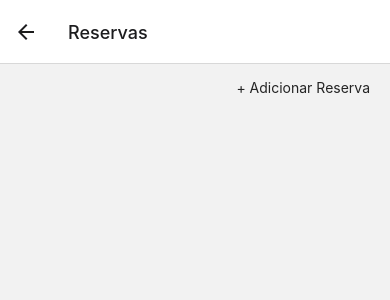
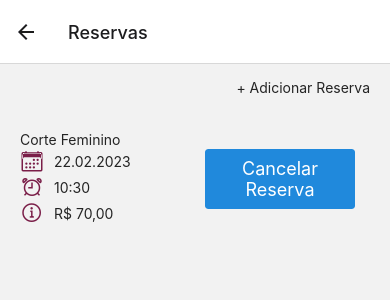
Before and after one commit to demetriuscaminha/alexstudio, a React Native app: screen /Reservas in a window 390 px wide. Shown: the top 300 px of the page. Built offline with nearby package versions, Linux system fonts and the light colour scheme.

Commit message:
Ajustes Reservas

```diff
--- a/App.js
+++ b/App.js
@@ -7,6 +7,7 @@ import EsqueceuSenha from './src/screens/EsqueceuSenha';
 import Principal from './src/screens/Principal';
 import Reservas from './src/screens/Reservas';
 import AdicionarReserva from './src/screens/AdicionarReserva';
+import ServicoListCabelo from './src/screens/ServicoListCabelo';
 
 const Stack = createStackNavigator();
 
@@ -20,6 +21,7 @@ function MyStack() {
       <Stack.Screen name="Principal" component={Principal} options={{headerShown: false}}/>
       <Stack.Screen name="Reservas" component={Reservas} />
       <Stack.Screen name="AdicionarReserva" component={AdicionarReserva}/>
+      <Stack.Screen name="ServicoListCabelo" component={ServicoListCabelo}/>
     </Stack.Navigator>
   );
 }
--- a/src/screens/Inicio.js
+++ b/src/screens/Inicio.js
@@ -12,10 +12,6 @@ const carouselData = [
   { id: 5, image: require('../../assets/images/05.jpg') },
 ];
 
-const actioBtn = () => {
-  console.log('Botão clicado!');
-}
-
 const renderItem = ({ item }) => {
   return (
     <View style={styles.grid}>
@@ -28,6 +24,14 @@ const renderItem = ({ item }) => {
 
 export default function Inicio({navigation}) {
   const windowWidth = Dimensions.get('window').width;
+
+  const actioBtn = () => {
+    console.log('Botão clicado!');
+  }
+
+  const ServicoListCabelo = () => {
+    navigation.navigate("ServicoListCabelo")
+  }
 
   return (
     <View style={styles.content}>
@@ -46,23 +50,23 @@ export default function Inicio({navigation}) {
 
       <View>
         <View style={styles.row}>
-          <TouchableOpacity style={styles.button} onPress={actioBtn}>
+          <TouchableOpacity style={styles.button} onPress={() => ServicoListCabelo()}>
             <Ionicons name="cut" size={32} color="white" />
             <Text style={styles.buttonText}>Cabelo</Text>
           </TouchableOpacity>
           <TouchableOpacity style={styles.button} onPress={actioBtn}>
             <Ionicons name="cut" size={32} color="white" />
-            <Text style={styles.buttonText}>Cabelo</Text>
+            <Text style={styles.buttonText}>Manicure</Text>
           </TouchableOpacity>
         </View>
         <View style={styles.row}>
           <TouchableOpacity style={styles.button} onPress={actioBtn}>
             <Ionicons name="cut" size={32} color="white" />
-            <Text style={styles.buttonText}>Cabelo</Text>
+            <Text style={styles.buttonText}>Maquiagem</Text>
           </TouchableOpacity>
           <TouchableOpacity style={styles.button} onPress={actioBtn}>
             <Ionicons name="cut" size={32} color="white" />
-            <Text style={styles.buttonText}>Cabelo</Text>
+            <Text style={styles.buttonText}>Depilação</Text>
           </TouchableOpacity>
         </View>
       </View>
--- a/src/screens/Login.js
+++ b/src/screens/Login.js
@@ -1,7 +1,7 @@
 import React from 'react'
 import { Button, Input, Text } from 'react-native-elements'
-import { TouchableOpacity, View } from 'react-native'
-import styles from '../styles/styles'
+import { Dimensions, StyleSheet, TouchableOpacity, View } from 'react-native'
+import styles from '../styles/styles';
 
 export default function Login({navigation}) {
 
@@ -25,12 +25,13 @@ export default function Login({navigation}) {
         </TouchableOpacity>{' '}
         .
       </Text>
-      <View>
+      <View style={styles.content}>
         <Input
           placeholder="E-mail"
           onChangeText={value => {setEmail(value)}}
           keyboardType='email-address'
           rightIcon={{ type: 'font-awesome', name: 'envelope'}}
+          inputStyle={styles.inputField}
         />
         <Input
           placeholder="Sua Senha"
--- a/src/screens/Reservas.js
+++ b/src/screens/Reservas.js
@@ -1,25 +1,51 @@
-import React from 'react'
-import { View, TouchableOpacity, StyleSheet } from 'react-native'
-import { Text } from 'react-native-elements'
-import styles from '../styles/styles'
+import React from "react";
+import { View, TouchableOpacity, StyleSheet } from "react-native";
+import { Button, Text } from "react-native-elements";
+import styles from "../styles/styles";
+import Ionicons from "@expo/vector-icons/Ionicons";
 
-export default function Reservas({navigation}) {
-
+export default function Reservas({ navigation }) {
   const adicionarReserva = () => {
-    navigation.navigate("AdicionarReserva")
-  }
+    navigation.navigate("AdicionarReserva");
+  };
 
   return (
     <View tyle={styles.content}>
-        <View>
-            <TouchableOpacity onPress={adicionarReserva} style={styles.addButton}>
-                <Text>+ Adicionar Reserva</Text>
-            </TouchableOpacity>
+      <View>
+        <TouchableOpacity onPress={adicionarReserva} style={styles.addButton}>
+          <Text>+ Adicionar Reserva</Text>
+        </TouchableOpacity>
+      </View>
+
+      <View style={styles.row}>
+        <View style={styles.halfBox}>
+          <Text>Corte Feminino</Text>
+          <View style={styles.row}>
+            <Ionicons name="calendar-outline" size={24} color='#7A1E48' />
+            <Text>22.02.2023</Text>
+          </View>
+          <View style={styles.row}>
+            <Ionicons name="alarm-outline" size={24} color='#7A1E48' />
+            <Text>10:30</Text>
+          </View>
+          <View style={styles.row}>
+            <Ionicons
+              name="md-information-circle-outline"
+              size={24}
+              color='#7A1E48'
+            />
+            <Text>R$ 70,00</Text>
+          </View>
         </View>
 
         <View>
-
+          <Button
+            title="Cancelar Reserva"
+            buttonStyle={{width: 150}}
+            onPress={() => mainPage()}
+          />
         </View>
+      </View>
     </View>
-  )
-};
+  );
+}
--- /dev/null
+++ b/src/screens/ServicoListCabelo.js
@@ -0,0 +1,54 @@
+import React from 'react';
+import { View, Text, StyleSheet, TouchableOpacity } from 'react-native';
+
+const ServicoListCabelo = ({ id, servico, valor, botao }) => {
+  return (
+    <View style={styles.itemContainer}>
+      <Text style={styles.servico}>{id}</Text>
+      <Text style={styles.servico}>{servico}</Text>
+      <Text style={styles.valor}>{valor}</Text>
+      <TouchableOpacity style={styles.botaoContainer}>
+        <Text style={styles.botaoText}>{botao}</Text>
+      </TouchableOpacity>
+    </View>
+  );
+};
+
+const styles = StyleSheet.create({
+  itemContainer: {
+    backgroundColor: '#fff',
+    padding: 10,
+    marginVertical: 5,
+    marginHorizontal: 10,
+    borderRadius: 5,
+    shadowColor: '#000',
+    shadowOffset: {
+      width: 0,
+      height: 2,
+    },
+    shadowOpacity: 0.25,
+    shadowRadius: 3.84,
+    elevation: 5,
+  },
+  servico: {
+    fontSize: 16,
+    fontWeight: 'bold',
+  },
+  valor: {
+    fontSize: 14,
+    color: '#888',
+  },
+  botaoContainer: {
+    marginTop: 10,
+    backgroundColor: 'blue',
+    padding: 8,
+    borderRadius: 5,
+  },
+  botaoText: {
+    color: '#fff',
+    fontWeight: 'bold',
+    textAlign: 'center',
+  },
+});
+
+export default ServicoListCabelo;
--- a/src/styles/styles.js
+++ b/src/styles/styles.js
@@ -1,4 +1,7 @@
-import { StyleSheet } from 'react-native';
+import { Dimensions, StyleSheet } from 'react-native';
+
+const windowWidth = Dimensions.get('window').width;
+const mainColor = '#7A1E48';
 
 const styles = StyleSheet.create({
     container: {
@@ -8,10 +11,31 @@ const styles = StyleSheet.create({
       justifyContent: 'center',
     },
     content: {
+      width: windowWidth,
       padding: 20,
     },
+    defaultColor: {
+      backgroundColor: mainColor,
+    },
+    row: {
+      flexDirection: 'row',
+      alignItems: 'center',
+      gap: 10
+    },
+    column: {
+      flexDirection: 'column',
+      alignItems: 'center',
+      gap: 10
+    },
+    halfBox: {
+      width: windowWidth *0.5,
+      padding: 20
+    },
+    inputField: {
+      width: windowWidth *0.8,
+    },
     button: {
-        width: "100%",
+        width: windowWidth,
         marginTop: 10
     },
     addButton: {
```
Also changed, not shown: src/screens/ServicoCabelo.js (added, +42 -0 lines).
